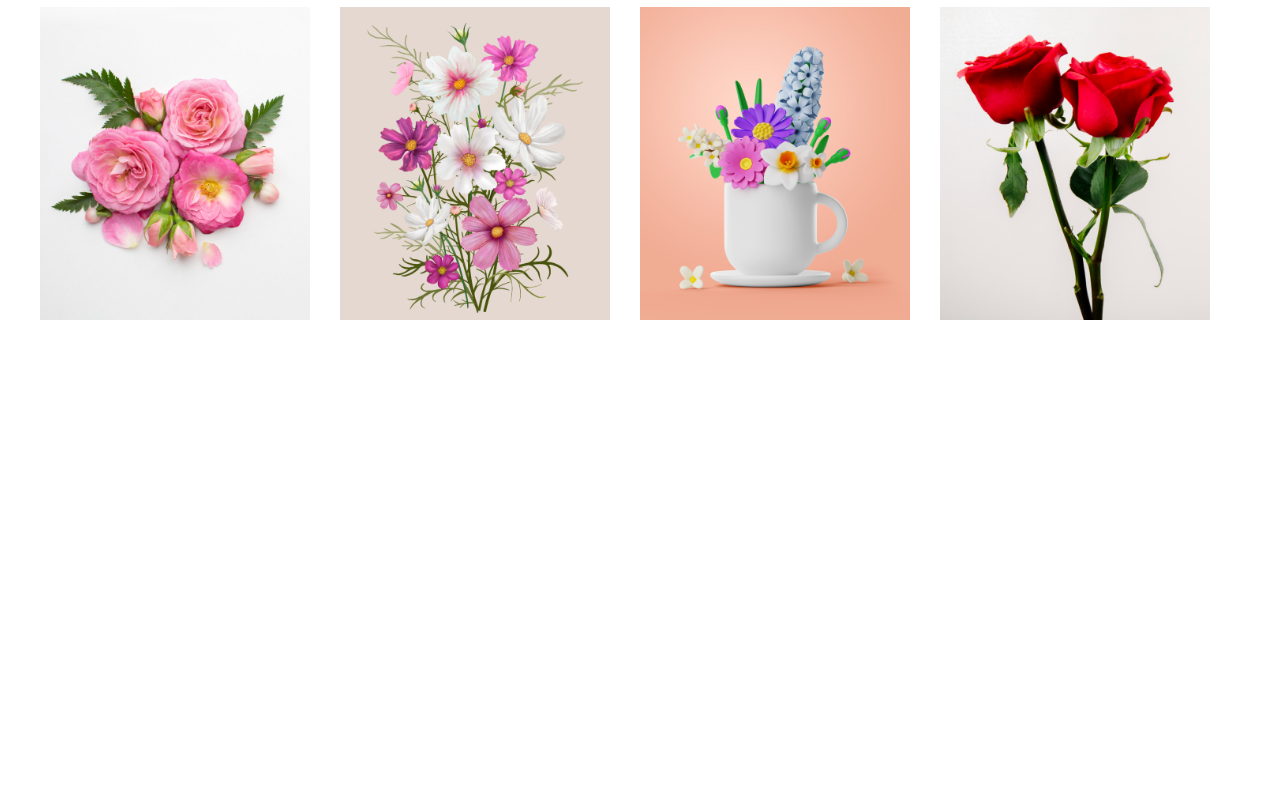
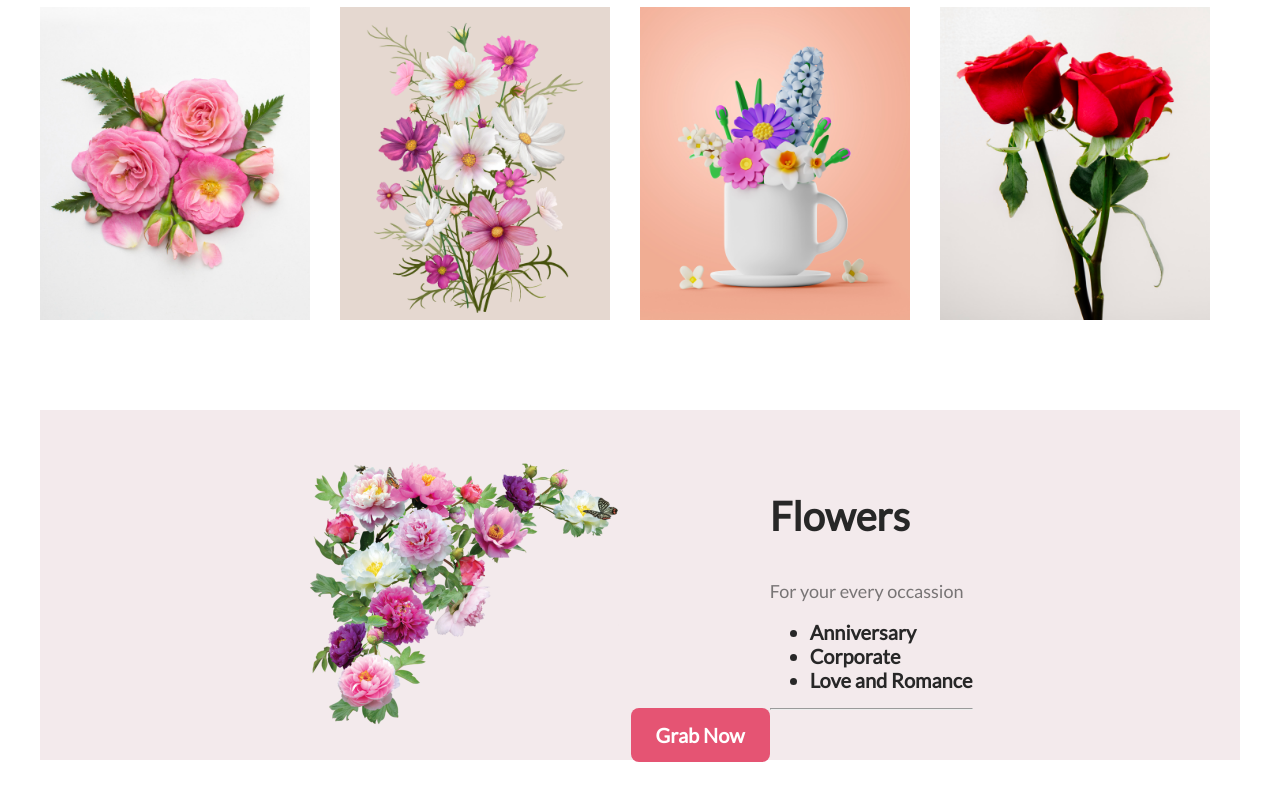
Before and after one commit to sharmin96k/flower-shop-assignment, a plain HTML site: page index.html in a window 1280 px wide. Shown: the part 2444-3244 px from the top of the page. Before the commit the page ends 2792 px from the top, so only its background shows below. Drawn offline with Linux system fonts and the light colour scheme.

Commit message:
extra section added

```diff
--- a/index.html
+++ b/index.html
@@ -96,6 +96,27 @@
         </div>
     </section>
 
+    <!-- occassion sample section -->
+    <section id="occassion-banner">
+   <div  id="occassion-container">
+    <div>
+        <h3 class="occassion-info">Flowers</h3>
+        <p id="occassion-details">For your every occassion</p>
+        <ul>
+            <li>Anniversary</li>
+            <li>Corporate</li>
+            <li>Love and Romance</li>
+        </ul>
+        <hr>
+    </div>
+    <div class="occassion-photos">
+        <img src="./Flower Asset/garden-flowers-png-0.png" alt="">
+        <button class="btn">Grab Now</button>
+    </div>
+
+   </div>
+    </section>
+
 
 </body>
 </html>
--- a/styles.css
+++ b/styles.css
@@ -182,3 +182,37 @@ font-weight: 400;
 .flowers-photo{
     width: 90%;
 }
+
+/* occassion sample section styles */
+#occassion-banner{
+    margin-top: 70px;
+    margin-bottom: 50px;
+}
+#occassion-container{
+    display: flex;
+    flex-direction: row-reverse;
+    justify-content: center;
+    align-items: center;
+    margin: auto;
+   height: 350px;
+    width: 1200px;
+    background-color: #f3eaec;
+}
+.occassion-info{
+    color: #272727;
+    font-size: 40px;
+    font-weight: 800;
+}
+#occassion-details{
+    color: rgba(39, 39, 39, 0.60);
+    font-size: 18px;
+    font-weight: 400;
+}
+li{
+    color: #272727;
+    font-size: 20px;
+    font-weight: 600;
+}
+.occassion-photos{
+    padding-top: 50px;
+}
```
Also changed, not shown: Flower Asset/garden-flowers-png-0.png (added).
